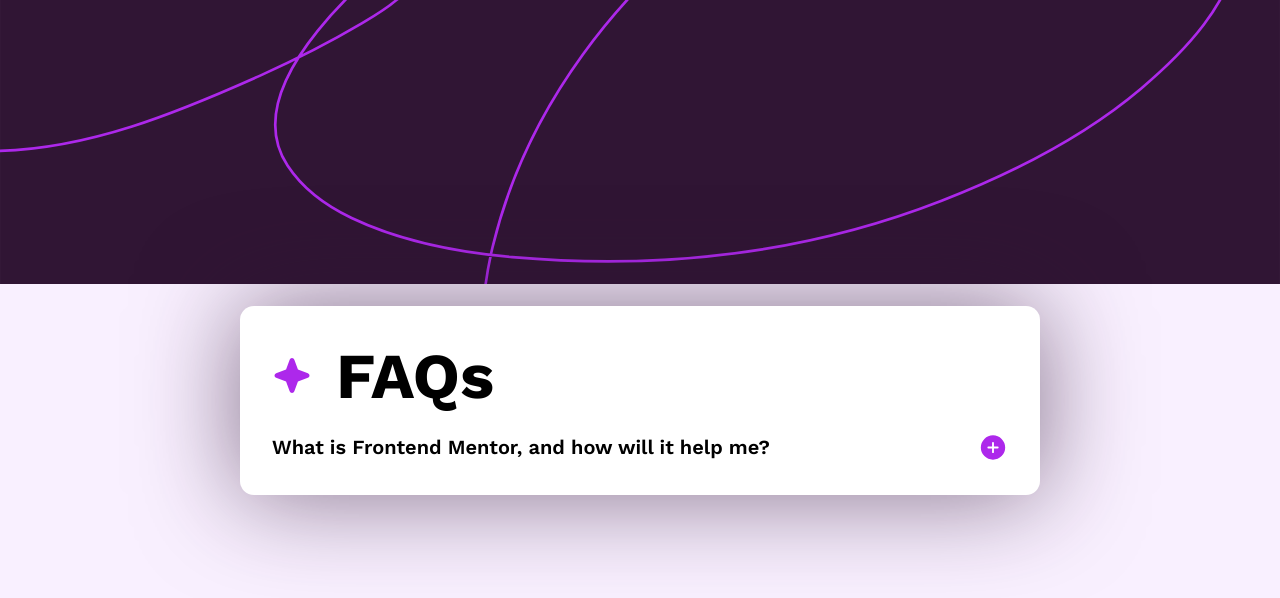
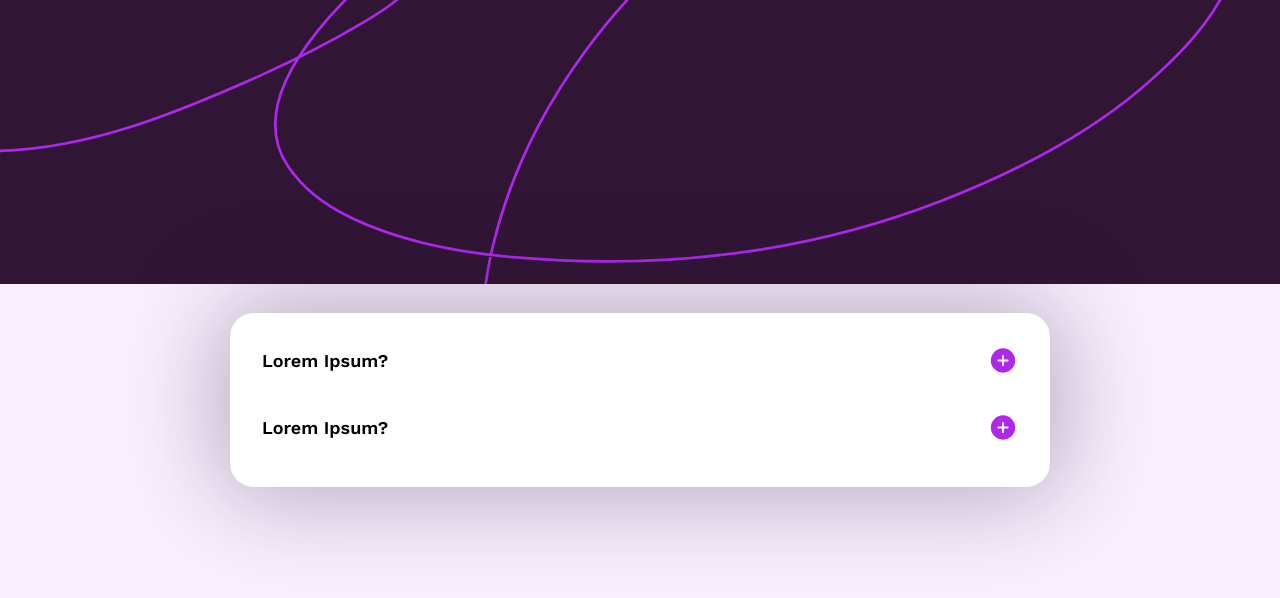
Before and after one commit to dinottom8/front-end-mentor-faq-accordion-main, a plain HTML site: page index.html in a window 1280 px wide. Drawn offline with nearby package versions, Linux system fonts and the light colour scheme.

Commit message:
creates a basic accordion

```diff
--- a/index.html
+++ b/index.html
@@ -11,18 +11,32 @@
 
   <img class="background-image" src="assets/images/background-pattern-desktop.svg" alt="">
 
-  <div class="faq-div">
-    <div class="logo">
-      <img src="assets/images/icon-star.svg" alt="logo">
-      <div>FAQs</div>
-    </div>
-    <div class="faq">
-      <div class="parte-cima-pergunta">
-        <div>What is Frontend Mentor, and how will it help me?</div>
-        <img src="assets/images/icon-plus.svg">
+  <div class="accordion">
+
+    <div class="item">
+      <div class="title">
+        <div class="ask">Lorem Ipsum?</div>
+        <img src="assets/images/icon-plus.svg" class="open-content">
+      </div>
+
+      <div class="content">
+        Lorem ipsum dolor sit amet consectetur adipisicing elit. Sapiente accusamus tempore nulla officiis, dolor ut ratione voluptatibus illum deleniti. Dolore quos incidunt recusandae placeat impedit blanditiis sapiente dolores modi veniam?
       </div>
     </div>
+
+    <div class="item">
+      <div class="title">
+        <div class="ask">Lorem Ipsum?</div>
+        <img src="assets/images/icon-plus.svg" class="open-content">
+      </div>
+
+      <div class="content">
+        Lorem ipsum dolor sit amet consectetur adipisicing elit. Sapiente accusamus tempore nulla officiis, dolor ut ratione voluptatibus illum deleniti. Dolore quos incidunt recusandae placeat impedit blanditiis sapiente dolores modi veniam?
+      </div>
+    </div>
+
   </div>
 
+  <script src="script.js"></script>
 </body>
 </html>
--- /dev/null
+++ b/script.js
@@ -0,0 +1,14 @@
+let openButtons = [...document.querySelectorAll(".open-content")];
+
+openButtons.forEach((el)=>{
+    el.addEventListener("click", ()=>{
+        let contentEl = el.parentElement.nextElementSibling;
+        if(contentEl.classList.contains("active")){
+            contentEl.classList.remove("active");
+            el.src = '../assets/images/icon-plus.svg'
+        }else{
+            el.src = '../assets/images/icon-minus.svg'
+            contentEl.classList.add("active");
+        }
+    });
+});
--- a/style.css
+++ b/style.css
@@ -23,28 +23,52 @@ body {
     width: 100%;
 }
 
-.faq-div {
-    width: 800px;
-    min-height: 100px;
-    background-color: #ffffff;
-    border-radius: 14px;
-    box-shadow: 0px 0px 100px 1px hsla(292, 42%, 14%, 0.571);
+.accordion {
+    width: 820px;
+    background-color: white;
     padding: 32px;
+    border-radius: 24px;
+    box-shadow: 0px 0px 100px 10px hsla(292, 42%, 14%, 0.331);
+    display: flex;
+    flex-direction: column;
+    gap: 24px;
 }
 
-.logo {
+.title {
     display: flex;
+    justify-content: space-between;
     align-items: center;
-    font-weight: 700;
-    font-size: 64px;
-    gap: 24px;
-    margin-bottom: 18px;
+    margin-bottom: 12px;
 }
 
-.parte-cima-pergunta {
-    display: flex;
-    align-items: center;
-    justify-content: space-between;
+.ask {
     font-weight: 600;
-    font-size: 20px;
+    font-size: 18px;
 }
+
+.open-content {
+    transition: 0.2s ease;
+}
+
+.open-content:hover {
+    transform: scale(110%);
+    filter: brightness(90%);
+    cursor: pointer;
+    transition: 0.2s ease;
+}
+
+.content {
+    color: hsl(292, 16%, 49%);
+    font-size: 16px;
+    line-height: 24px;
+    height: 0px;
+    opacity: 0;
+    overflow: hidden;
+    transition: height 0.5s ease, opacity 0.5s ease;
+}
+
+.active {
+    height: 80px;
+    opacity: 1;
+    transition: height 0.5s ease, opacity 0.5s ease;
+}
```
